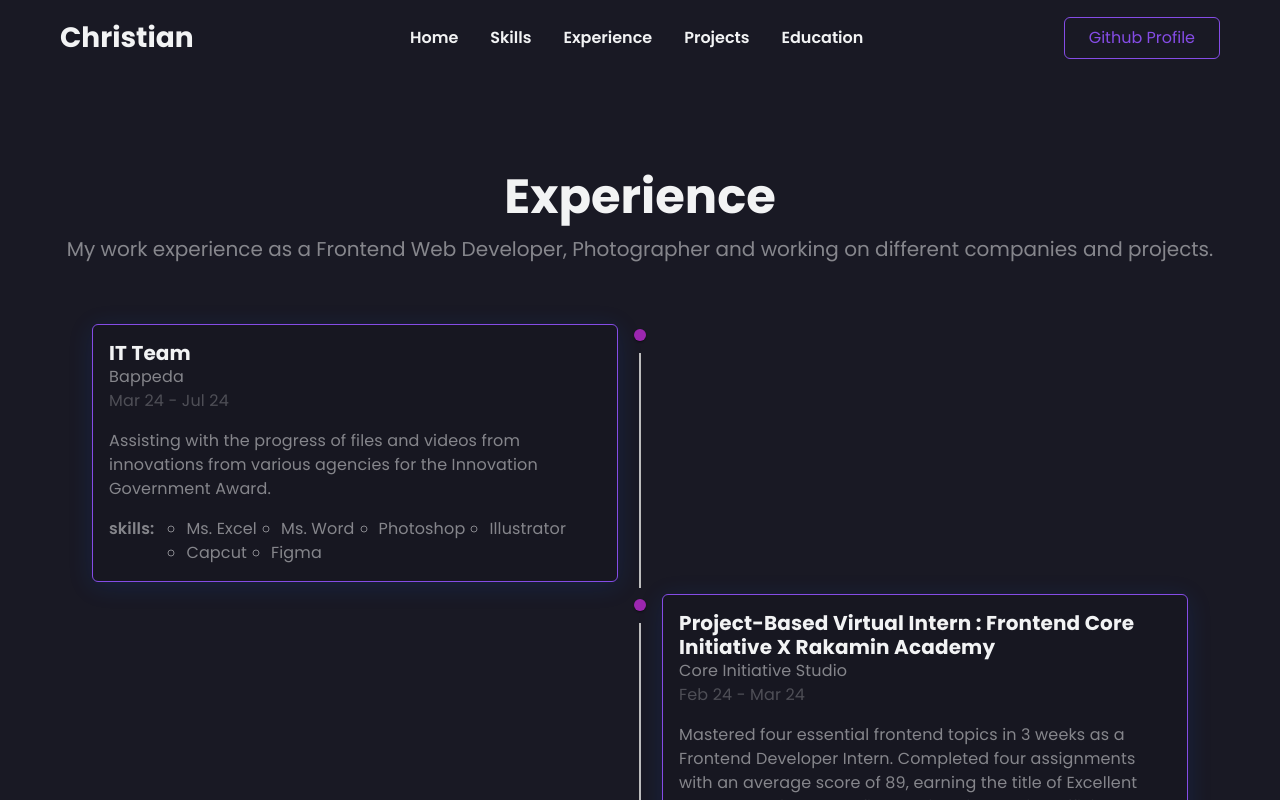
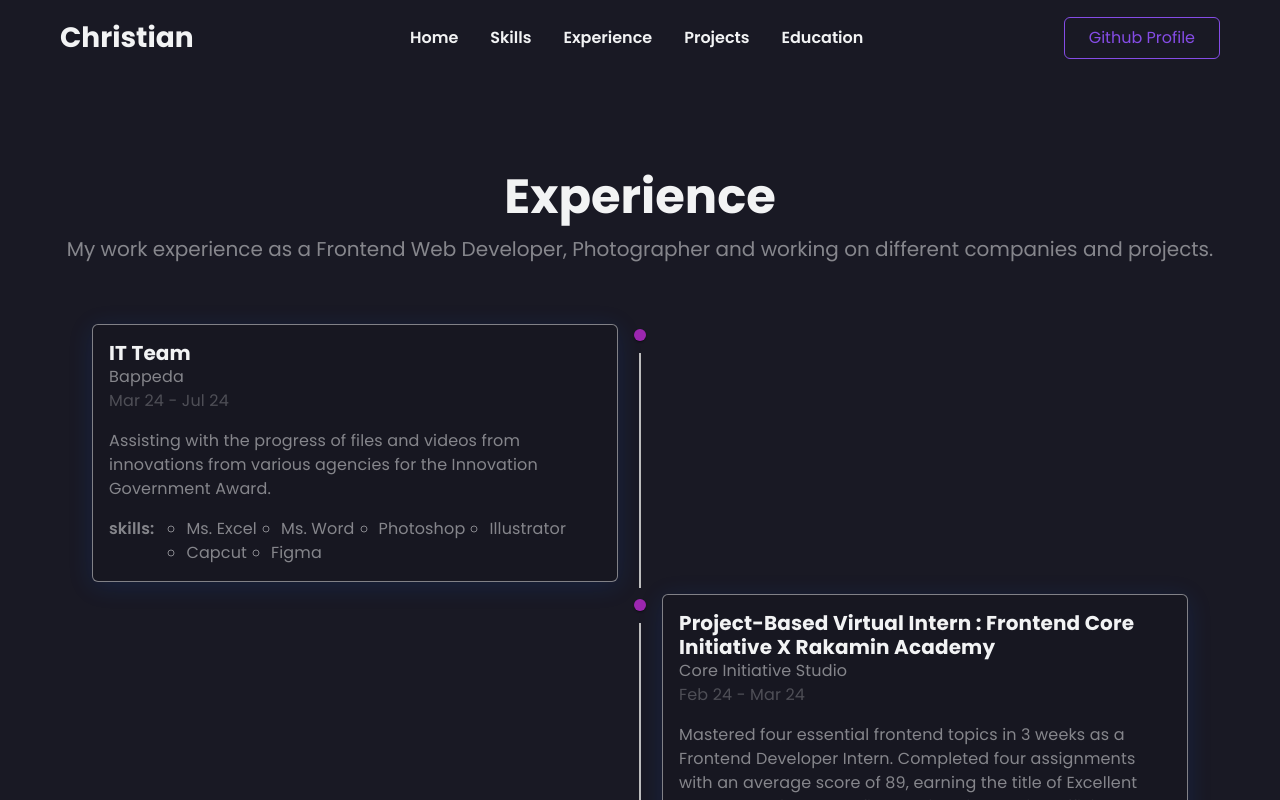
Before and after one commit to Tyn-Tian/Portfolio-Website, a React (Create React App) app: page /experience in a window 1280 px wide. Shown: the top 800 px of the page. Built offline with nearby package versions, Linux system fonts and the light colour scheme.

Commit message:
Perf: experience page annimation

```diff
--- a/src/index.css
+++ b/src/index.css
@@ -86,8 +86,13 @@ body {
   background-color: var(--card);
   color: var(--text-primary);
   text-align: left;
-  border: 0.1px solid var(--button);
+  border: 0.1px solid #f2f3f47b;
   box-shadow: rgba(23, 92, 230, 0.15) 0px 4px 24px;
+  transition: border-color .5s ease-in-out;
+}
+
+.card:hover {
+  border-color: var(--button);
 }
 
 /* Home Page */
@@ -132,3 +137,7 @@ body {
   color: var(--button);
   cursor: pointer;
 }
+
+.card-container {
+  overflow: hidden;
+}
--- a/src/pages/Experience.js
+++ b/src/pages/Experience.js
@@ -7,6 +7,7 @@ import TimelineDot from "@mui/lab/TimelineDot";
 import { experience } from "../data/experience";
 import { createTheme } from "@mui/material";
 import ExperienceCard from "../components/ExperienceCard";
+import { motion } from "framer-motion";
 
 const Experience = () => {
   createTheme({
@@ -19,6 +20,28 @@ const Experience = () => {
       },
     },
   });
+
+  const paraf = {
+    hidden: { x: 50, opacity: 0 },
+    visible: {
+      x: 0,
+      opacity: 0.75,
+      transition: {
+        duration: 0.5
+      }
+    },
+  };
+
+  const cardVariants = {
+    hidden: { opacity: 0, y: 50 },
+    visible: {
+      opacity: 1,
+      y: 0,
+      transition: {
+        duration: 0.5,
+      },
+    },
+  };
 
   return (
     <main className="mt-md-5 pt-md-5 mt-3 pt-3 px-3 px-md-5">
@@ -39,13 +62,16 @@ const Experience = () => {
                   {index === experience.length - 1 ? "" : <TimelineConnector />}
                 </TimelineSeparator>
                 <TimelineContent>
-                  <p
-                    className="d-block d-md-none opacity-75 fw-semibold"
+                  <motion.p
+                    className="d-block d-md-none fw-semibold"
                     data-bs-toggle="modal"
                     data-bs-target={`#${index}`}
+                    initial="hidden"
+                    animate="visible"
+                    variants={paraf}
                   >
                     {item.company}
-                  </p>
+                  </motion.p>
                   <div
                     className="modal fade"
                     id={index}
@@ -57,7 +83,14 @@ const Experience = () => {
                       <ExperienceCard item={item} />
                     </div>
                   </div>
-                  <ExperienceCard className={"d-none d-md-block"} item={item} />
+                  <motion.div
+                    variants={cardVariants}
+                    initial="hidden"
+                    animate="visible"
+                    className="d-none d-md-block"
+                  >
+                    <ExperienceCard item={item} />
+                  </motion.div>
                 </TimelineContent>
               </TimelineItem>
             ))}
```
